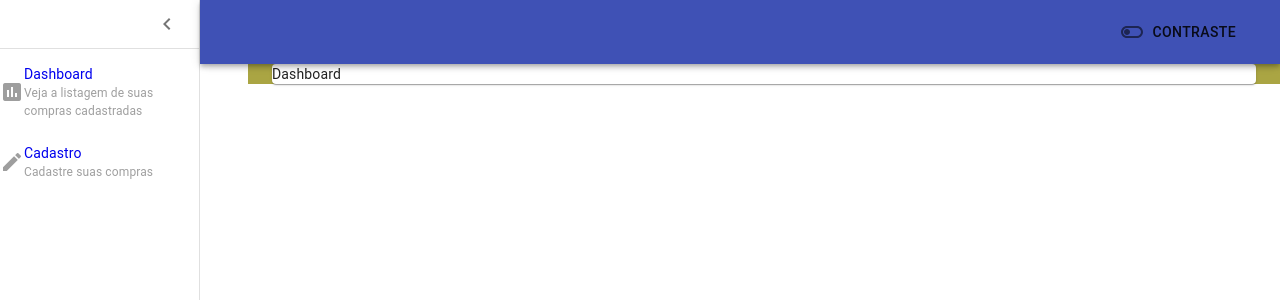
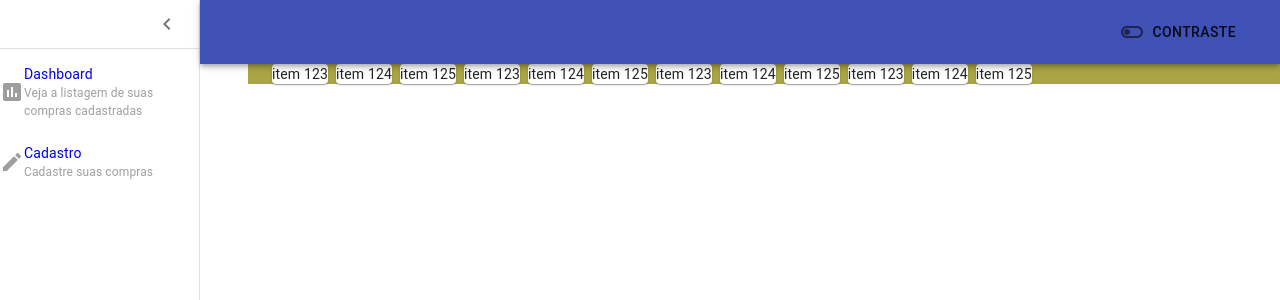
Before and after one commit to LeonardoBurrone/cashback-boticario, a React (Create React App) app: page /dashboard in a window 1280 px wide. Shown: the top 300 px of the page. Built offline with nearby package versions, Linux system fonts and the light colour scheme.

Commit message:
Map purchases on main screen

```diff
--- a/src/Ducks/Dashboard/Actions.ts
+++ b/src/Ducks/Dashboard/Actions.ts
@@ -1,11 +1,22 @@
 // TODO: testar actions
-import { ChangePuchasesAction, FetchPuschasedItemsAction, DashboardActionTypes, Purchase } from './types';
+import {
+  ChangePuchasesAction,
+  DashboardActionTypes,
+  FetchPuschasesAction,
+  FetchPuschasesErrorAction,
+  Purchase
+} from './types';
 
 export const changePuchasesAction = (payload: Purchase[]): ChangePuchasesAction => ({
   payload,
   type: DashboardActionTypes.CHANGE_PURCHASES
 });
 
-export const fetchPurchasedItemsAction = (): FetchPuschasedItemsAction => ({
-  type: DashboardActionTypes.FETCH_PURCHASED_ITEMS
+export const fetchPurchasesAction = (): FetchPuschasesAction => ({
+  type: DashboardActionTypes.FETCH_PURCHASES
 });
+
+export const fetchPurchasesErrorAction = (payload: boolean): FetchPuschasesErrorAction => ({
+  payload,
+  type: DashboardActionTypes.FETCH_PURCHASES_ERROR
+});
--- a/src/Ducks/Dashboard/Reducer.ts
+++ b/src/Ducks/Dashboard/Reducer.ts
@@ -4,6 +4,7 @@ import { Reducer } from 'redux';
 import { DashboardActionTypes, DashboardState } from './types';
 
 export const initialState: DashboardState = {
+  fetchPurchasesError: false,
   purchases: []
 };
 
@@ -11,6 +12,12 @@ export const dashboardReducer: Reducer<DashboardState> = (state = initialState,
   const { payload } = action;
 
   switch (action.type) {
+    case DashboardActionTypes.FETCH_PURCHASES_ERROR:
+      return {
+        ...state,
+        fetchPurchasesError: payload
+      };
+
     case DashboardActionTypes.CHANGE_PURCHASES:
       return {
         ...state,
--- a/src/Ducks/Dashboard/sagas.ts
+++ b/src/Ducks/Dashboard/sagas.ts
@@ -1,11 +1,81 @@
 import { all, put, takeLatest } from 'redux-saga/effects';
 
-import { changePuchasesAction } from './Actions';
-import { FetchPuschasedItemsAction, DashboardActionTypes, Purchase } from './types';
-
-import CentralNavigationService from '../../Services/Navigation';
+import { changePuchasesAction, fetchPurchasesErrorAction } from './Actions';
+import { FetchPuschasesAction, DashboardActionTypes, Purchase } from './types';
 
 const purchases: Purchase[] = [
+  {
+    cashbackPercentage: 0.01,
+    cashbackValue: 1,
+    date: '2021-04-01T08:15:30-03:00',
+    id: 123,
+    price: 100,
+    status: 'Approved'
+  },
+  {
+    cashbackPercentage: 0.005,
+    cashbackValue: 5,
+    date: '2021-04-01T08:15:30-03:00',
+    id: 124,
+    price: 1000,
+    status: 'Validating'
+  },
+  {
+    cashbackPercentage: 0.01,
+    cashbackValue: 1,
+    date: '2021-04-01T08:15:30-03:00',
+    id: 125,
+    price: 100,
+    status: 'Rejected'
+  },
+  {
+    cashbackPercentage: 0.01,
+    cashbackValue: 1,
+    date: '2021-04-01T08:15:30-03:00',
+    id: 123,
+    price: 100,
+    status: 'Approved'
+  },
+  {
+    cashbackPercentage: 0.005,
+    cashbackValue: 5,
+    date: '2021-04-01T08:15:30-03:00',
+    id: 124,
+    price: 1000,
+    status: 'Validating'
+  },
+  {
+    cashbackPercentage: 0.01,
+    cashbackValue: 1,
+    date: '2021-04-01T08:15:30-03:00',
+    id: 125,
+    price: 100,
+    status: 'Rejected'
+  },
+  {
+    cashbackPercentage: 0.01,
+    cashbackValue: 1,
+    date: '2021-04-01T08:15:30-03:00',
+    id: 123,
+    price: 100,
+    status: 'Approved'
+  },
+  {
+    cashbackPercentage: 0.005,
+    cashbackValue: 5,
+    date: '2021-04-01T08:15:30-03:00',
+    id: 124,
+    price: 1000,
+    status: 'Validating'
+  },
+  {
+    cashbackPercentage: 0.01,
+    cashbackValue: 1,
+    date: '2021-04-01T08:15:30-03:00',
+    id: 125,
+    price: 100,
+    status: 'Rejected'
+  },
   {
     cashbackPercentage: 0.01,
     cashbackValue: 1,
@@ -32,8 +102,13 @@ const purchases: Purchase[] = [
   }
 ];
 
-export function* fetchPurchasedItems(action: FetchPuschasedItemsAction) {
-  yield put(changePuchasesAction(purchases));
+export function* fetchPurchases(action: FetchPuschasesAction) {
+  try {
+    yield put(changePuchasesAction(purchases));
+  } catch (error) {
+    // TODO
+    yield put(fetchPurchasesErrorAction(true));
+  }
 }
 
-export const dashboardSagas = all([takeLatest(DashboardActionTypes.FETCH_PURCHASED_ITEMS, fetchPurchasedItems)]);
+export const dashboardSagas = all([takeLatest(DashboardActionTypes.FETCH_PURCHASES, fetchPurchases)]);
--- a/src/Ducks/Dashboard/types.ts
+++ b/src/Ducks/Dashboard/types.ts
@@ -1,6 +1,7 @@
 export enum DashboardActionTypes {
   CHANGE_PURCHASES = 'CHANGE_PURCHASES',
-  FETCH_PURCHASED_ITEMS = 'FETCH_PURCHASED_ITEMS'
+  FETCH_PURCHASES = 'FETCH_PURCHASES',
+  FETCH_PURCHASES_ERROR = 'FETCH_PURCHASES_ERROR'
 }
 
 export type Purchase = {
@@ -13,6 +14,7 @@ export type Purchase = {
 };
 
 export type DashboardState = {
+  fetchPurchasesError: boolean;
   purchases: Purchase[];
 };
 
@@ -21,6 +23,11 @@ export type ChangePuchasesAction = {
   type: typeof DashboardActionTypes.CHANGE_PURCHASES;
 };
 
-export type FetchPuschasedItemsAction = {
-  type: typeof DashboardActionTypes.FETCH_PURCHASED_ITEMS;
+export type FetchPuschasesAction = {
+  type: typeof DashboardActionTypes.FETCH_PURCHASES;
 };
+
+export type FetchPuschasesErrorAction = {
+  payload: boolean;
+  type: typeof DashboardActionTypes.FETCH_PURCHASES_ERROR;
+};
--- a/src/Pages/Dashboard/index.tsx
+++ b/src/Pages/Dashboard/index.tsx
@@ -1,25 +1,52 @@
+import { Grid, Paper } from '@material-ui/core';
 import { useTheme } from '@material-ui/core/styles';
 import React from 'react';
 import { useDispatch, useSelector } from 'react-redux';
 
-import { CBContainer, CBContent } from './styles';
+import { CBContainer } from './styles';
 
-import { fetchPurchasedItemsAction } from '../../Ducks/Dashboard/Actions';
+import { fetchPurchasesAction } from '../../Ducks/Dashboard/Actions';
+import { Purchase } from '../../Ducks/Dashboard/types';
 import { CBToolbar } from '../../Styles/Common';
 
 const Dashboard: React.FunctionComponent = () => {
+  const fetchPurchasesError = useSelector((state: reducers.rootReducer) => state.dashboard.fetchPurchasesError);
   const purchases = useSelector((state: reducers.rootReducer) => state.dashboard.purchases);
   const dispatch = useDispatch();
   const theme = useTheme();
 
   React.useEffect(() => {
-    dispatch(fetchPurchasedItemsAction());
+    dispatch(fetchPurchasesAction());
   }, []);
+
+  const renderPurchases = () => {
+    if (!fetchPurchasesError) {
+      if (purchases.length > 0) {
+        return (
+          <React.Fragment>
+            {purchases.map((purchase: Purchase) => {
+              return (
+                <Grid key={`${purchase.id}`} item>
+                  <Paper>item {`${purchase.id}`}</Paper>
+                </Grid>
+              );
+            })}
+          </React.Fragment>
+        );
+      }
+
+      return <div>Lista vazia</div>;
+    }
+
+    return <div>Erro</div>;
+  };
 
   return (
     <CBContainer fixed>
       <CBToolbar theme={theme} />
-      <CBContent>Dashboard</CBContent>
+      <Grid container spacing={1}>
+        {renderPurchases()}
+      </Grid>
     </CBContainer>
   );
 };
```
